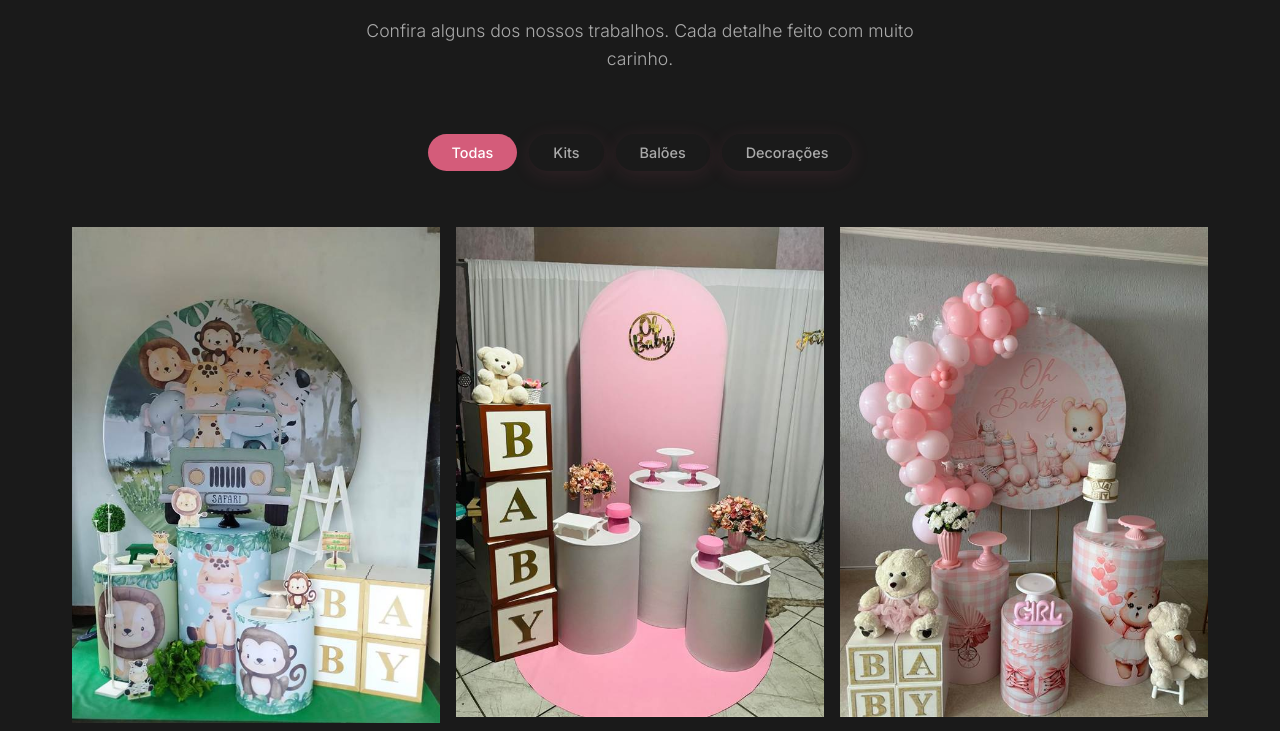
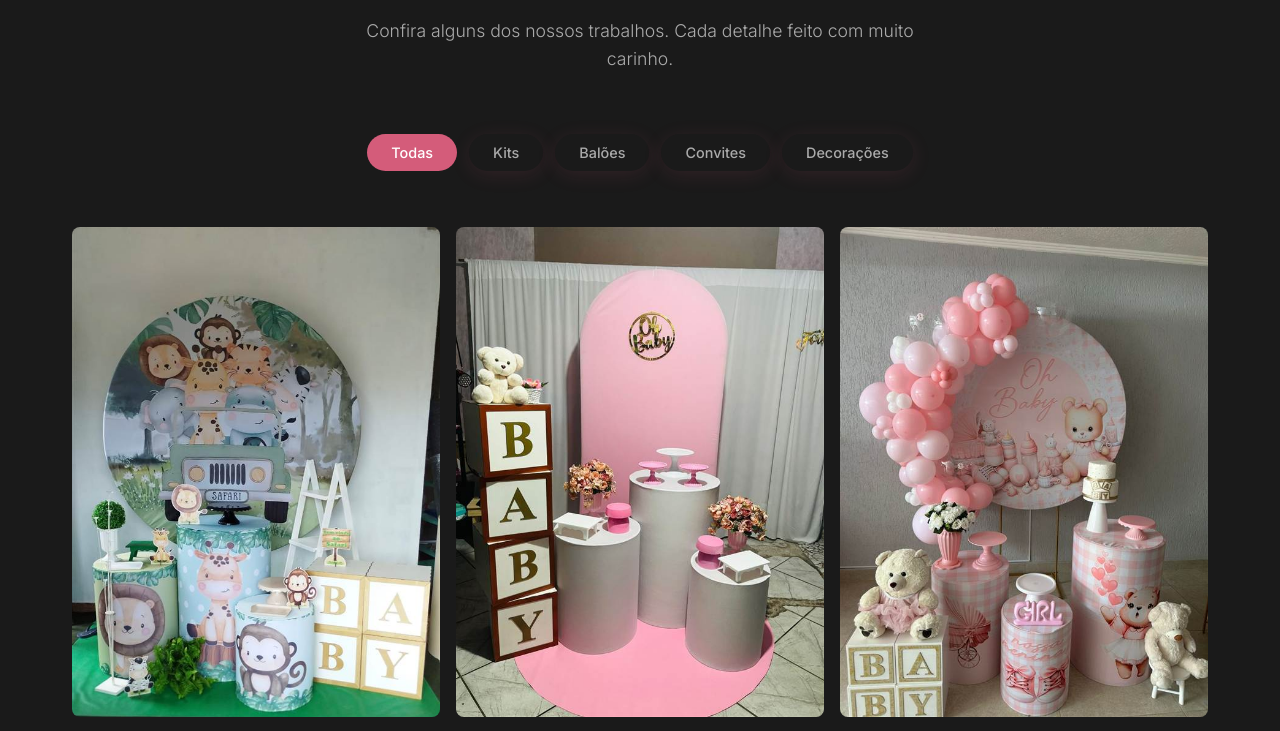
Before and after one commit to souzafabricio28-blip/studiosilva-decoracoes, a Next.js app: page / in a window 1280 px wide. Shown: the part 4080-4811 px from the top of the page. Built offline with nearby package versions, Linux system fonts and the light colour scheme; a web font is replaced by a local one.

Commit message:
Adiciona aba Convites na galeria, redimensiona imagens e padroniza aspect ratio

```diff
--- a/components/Gallery.js
+++ b/components/Gallery.js
@@ -4,23 +4,22 @@ const categories = [
   { id: 'all', label: 'Todas' },
   { id: 'kits', label: 'Kits' },
   { id: 'baloes', label: 'Balões' },
+  { id: 'convites', label: 'Convites' },
   { id: 'decoracoes', label: 'Decorações' },
 ];
 
 const kitNames = ['Luxo', 'Ouro', 'Bronze', 'Prata', 'Especial', 'Premium'];
 const balloonNames = ['Simples', 'Espiral', 'Desconstruído', 'Encapsulado', 'Colorido', 'Arco 2m', 'Arranjo', 'Personalizado'];
-const decorNames = ['Infantil', 'Casamento', '15 Anos', 'Temática', 'Especial', 'Chá de Lingerie', 'Chá de Bebê', 'Aniversário', 'Formatura', 'Corporativo', 'Luxo', 'Personalizada'];
+const decorNames = ['Casamento', '15 Anos', 'Temática', 'Especial', 'Chá de Lingerie', 'Chá de Bebê', 'Aniversário', 'Formatura', 'Corporativo', 'Luxo', 'Personalizada'];
 
-const galleryItems = Array.from({ length: 26 }, (_, i) => ({
-  id: i + 1,
-  image: `/images/gallery-${i + 1}.jpg`,
-  category: i < 6 ? 'kits' : i < 14 ? 'baloes' : 'decoracoes',
-  title: i < 6
-    ? `Kit ${kitNames[i]}`
-    : i < 14
-    ? `Balões ${balloonNames[i - 6]}`
-    : `Decoração ${decorNames[i - 14]}`,
-}));
+const galleryItems = Array.from({ length: 26 }, (_, i) => {
+  let category, title;
+  if (i < 6) { category = 'kits'; title = `Kit ${kitNames[i]}`; }
+  else if (i < 14) { category = 'baloes'; title = `Balões ${balloonNames[i - 6]}`; }
+  else if (i === 14) { category = 'convites'; title = 'Convite Personalizado'; }
+  else { category = 'decoracoes'; title = `Decoração ${decorNames[i - 15]}`; }
+  return { id: i + 1, image: `/images/gallery-${i + 1}.jpg`, category, title };
+});
 
 export default function Gallery() {
   const [active, setActive] = useState('all');
@@ -91,7 +90,7 @@ export default function Gallery() {
                 {row.map((item, ci) => (
                   <td key={item.id} style={{ padding: 8, verticalAlign: 'top' }}
                       onClick={() => setOpen(ri * 3 + ci)}>
-                    <img src={item.image} alt={item.title} style={{ width: '100%' }} />
+                    <img src={item.image} alt={item.title} style={{ width: '100%', aspectRatio: '600/800', objectFit: 'cover', borderRadius: 8 }} />
                   </td>
                 ))}
                 {row.length < 3 && Array.from({ length: 3 - row.length }).map((_, ei) => <td key={`e${ei}`} style={{ padding: 8 }}></td>)}
```
Also changed, not shown: public/images/gallery-15.jpg.
